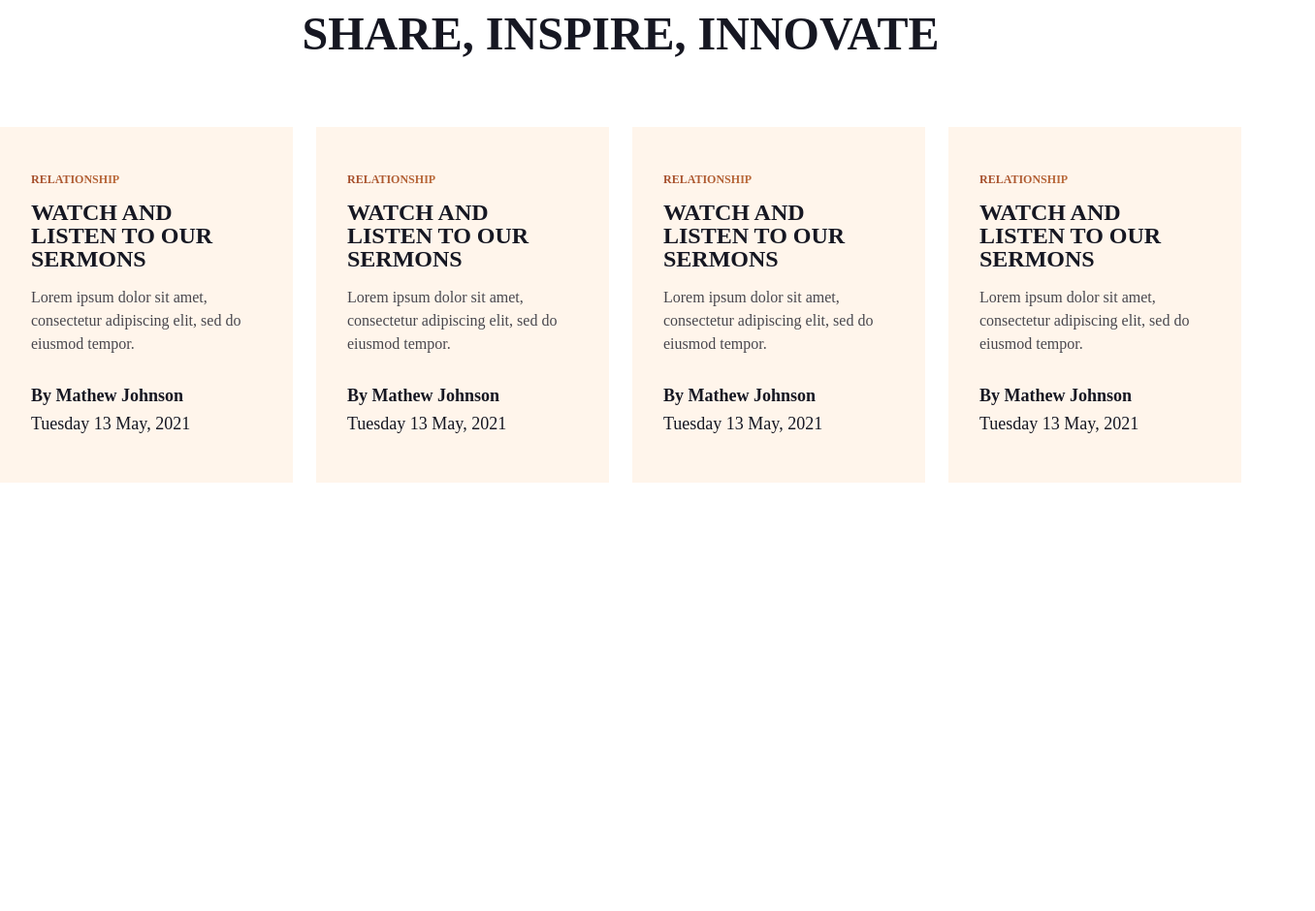
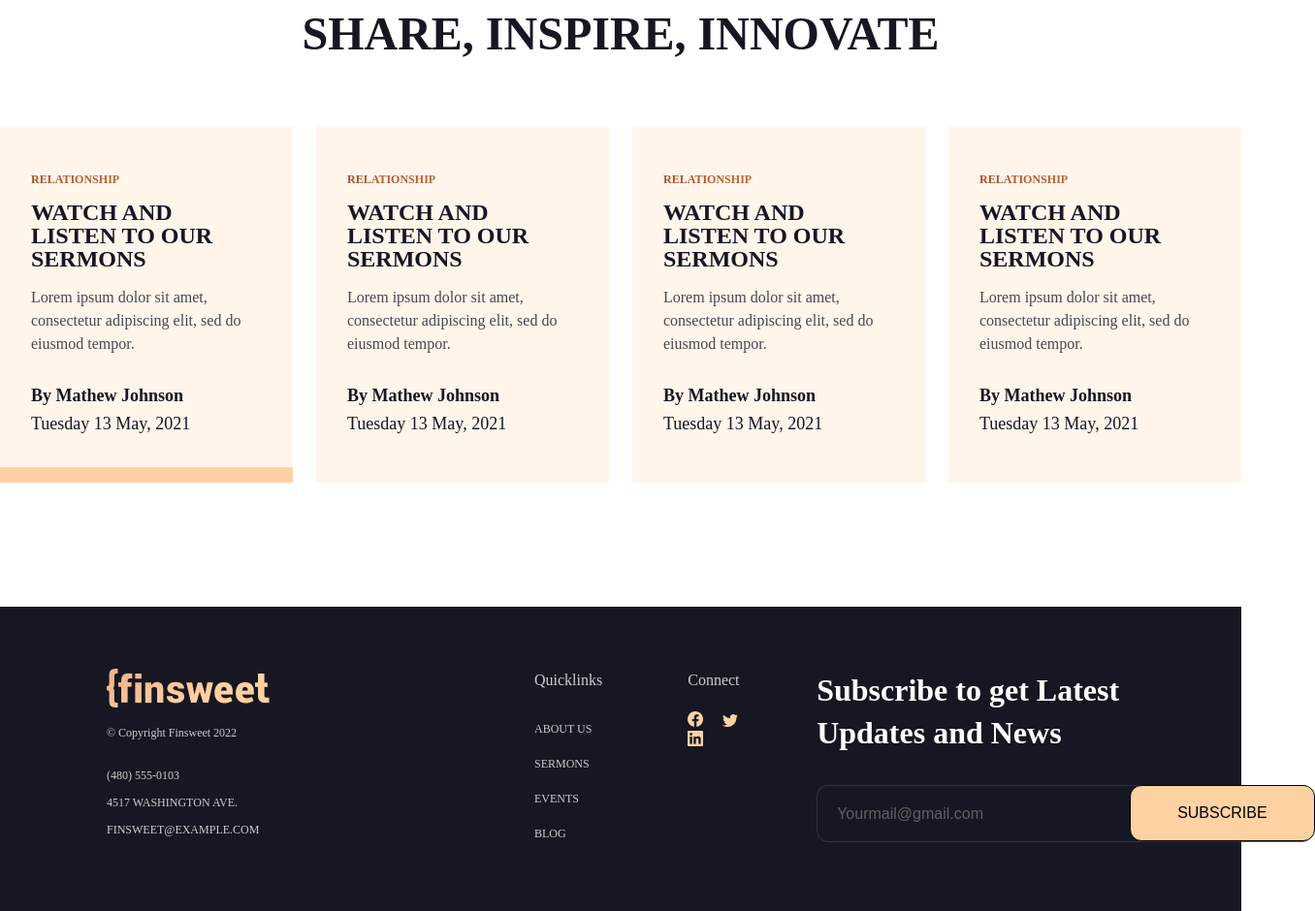
Before and after one commit to mdbahauddinb101/finSweet, a plain HTML site: page index.html in a window 1280 px wide. Shown: the part 5994-6934 px from the top of the page at 97% size, 1356 px wide, since content can reach past the window. Before the commit the page ends 6620 px from the top, so only its background shows below. Drawn offline with Linux system fonts and the light colour scheme.

Commit message:
footer added

```diff
--- a/index.html
+++ b/index.html
@@ -218,14 +218,19 @@
                 <h2>SHARE, INSPIRE, INNOVATE</h2>
             </div>
             <div class="sharing-card-container">
-                <div class="sharing-card">
+                <div class="sub-sharing-card">
+                 <div class="sharing-card">
                     <h6>RELATIONSHIP</h6>
                     <h3>WATCH AND LISTEN TO OUR SERMONS</h3>
                     <p>Lorem ipsum dolor sit amet, consectetur adipiscing elit, sed do eiusmod tempor.</p>
 
                      <span>By Mathew Johnson</span> <h4>Tuesday 13 May, 2021</h4>
-                  <div class="bottom-3"></div>
-                </div>
+                     </div>
+
+                        <div class="bottom-3"></div>
+                    </div>
+
+
 
                 <div class="sharing-card">
                     <h6>RELATIONSHIP</h6>
@@ -258,6 +263,49 @@
         </div>
        </section>
 
+       <!------------ share section ends--------------- -->
+
+       <footer id="footer">
+<div class="container">
+       <div class="part-container">
+        <div class="part-1">
+<img src="./images/logo-two.png" alt="">
+<p>© Copyright Finsweet 2022</p>
+<ul>
+    <li>(480) 555-0103</li>
+    <li>4517 WASHINGTON AVE. </li>
+    <li>FINSWEET@EXAMPLE.COM</li>
+</ul>
+        </div>
+          <div class="part-2">
+         <h6>Quicklinks</h6>
+         <ul>
+            <li>ABOUT US</li>
+            <li>SERMONS</li>
+            <li>EVENTS</li>
+            <li>BLOG</li>
+         </ul>
+          </div>
+          <div class="part-3">
+            <h5>Connect</h5>
+            <img src="./images/Vector-1.png" alt=""><img src="./images/Vector-2.png" alt=""><img src="./images/Vector-3.png" alt="">
+
+          </div>
+          <div class="part-4">
+            <h2>Subscribe to get Latest Updates and News</h2>
+            <div class="input-container">
+            <input type="text" placeholder="Yourmail@gmail.com"><button>SUBSCRIBE</button>
+            </div>
+          </div>
+
+       </div>
+
+
+</div>
+       </footer>
+
+       <!--------------- footer ends --------------------->
+
 
 </body>
 </html>
--- a/style.css
+++ b/style.css
@@ -781,3 +781,142 @@ visit section ends ---------------------*/
     color: #161722;
     text-align: left;
 }
+
+.bottom-3 {
+    background-color: #FFD2A4;
+    max-width: 302px;
+    height: 16px;
+    z-index: -1;
+    margin-top: -16px;
+}
+
+/*--- -------share ends ----------------*/
+
+#footer{
+    min-height: 312px;
+    background-color: #161722;
+    padding: 64px 110px 72px 110px;
+}
+
+.part-container {
+    display: flex;
+    gap: 141px;
+}
+
+.part-1 img{
+    margin-right: 0px;
+}
+
+.part-1 p{
+    margin-top: 16px;
+    font-weight: 400;
+    font-size: 12px;
+    line-height: 100%;
+    color: #FFFFFF;
+    opacity: 78%;
+}
+
+
+.part-1 ul{
+    list-style-type: none;
+    display: flex;
+    flex-direction: column;
+    gap: 16px;
+    margin-top: 32px;
+
+}
+
+.part-1 ul li{
+   color:white;
+   font-weight: 400;
+   font-size: 12px;
+   line-height: 100%;
+   text-align: left;
+     opacity: 78%;
+
+}
+.part-2 {
+    margin-left: 132px;
+}
+.part-2 h6{
+color:white;
+   font-weight: 400;
+   font-size: 16px;
+   line-height: 24px;
+   text-align: left;
+   margin-bottom: 20px;
+     opacity: 78%;
+}
+
+.part-2 ul{
+    list-style-type: none;
+    display: flex;
+    flex-direction: column;
+    gap: 24px;
+    margin-top: 32px;
+
+}
+
+.part-2 ul li{
+   color:white;
+   font-weight: 400;
+   font-size: 12px;
+   line-height: 100%;
+   text-align: left;
+     opacity: 78%;
+
+}
+
+.part-3 h5{
+    color:white;
+   font-weight: 400;
+   font-size: 16px;
+   line-height: 24px;
+   text-align: left;
+   margin-bottom: 20px;
+     opacity: 78%;
+}
+
+.part-3 img{
+    margin-right: 20px;
+}
+
+.part-4 h2{
+    max-width: 377px;
+    color:white;
+   font-weight: 700;
+   font-size: 32px;
+   line-height: 44px;
+   text-align: left;
+   letter-spacing: -1%;
+   margin-bottom: 32px;
+}
+
+.part-4 .input-container input {
+    max-width: 512px;
+    height: 59px;
+    background-color: rgb(22, 23, 34);
+    border: 1px solid rgba(255, 255, 255, 0.15);
+    border-radius: 12px;
+    padding: 20px 333px 20px 20px;
+    color: white;
+      opacity: 78%;
+    font-weight: 400;
+    font-size: 16px;
+    line-height: 24px;
+    position: absolute;
+}
+.part-4 .input-container button {
+    position: relative;
+    left: 323px;
+}
+.part-4 {
+    margin-left: -102px;
+}
+
+.part-3 {
+    margin-left: -53px;
+}
+
+
+/*-------------- footer ends------------- */
```
Also changed, not shown: images/Vector-1.png (added), images/Vector-2.png (added), images/Vector-3.png (added), images/logo-two.png (added).
